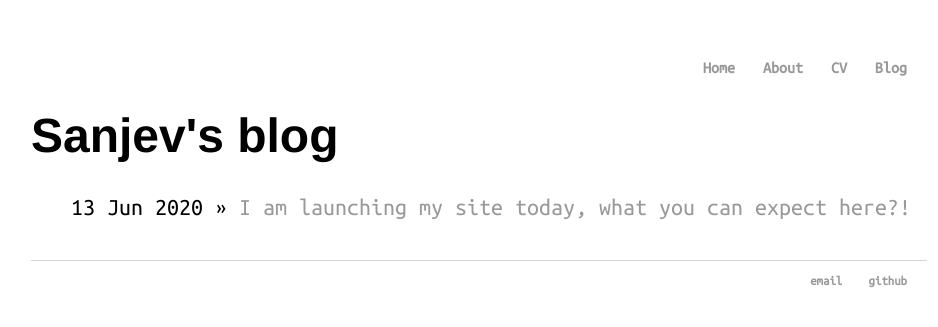
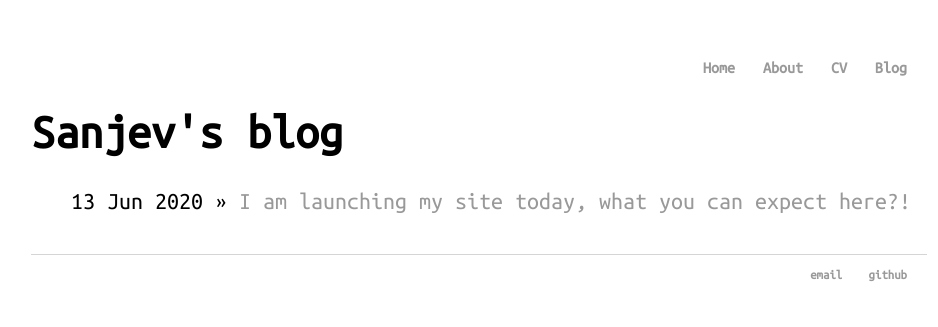
Before and after one commit to sanjevk/portfolio, a Jekyll site: the page built from blog/index.html, in a window 1280 px wide. Shown: the top 327 px of the page, without its empty margins (161-1099 px from the left). Built offline with Jekyll 4.4.1, drawn with Linux system fonts in a browser that asks for light colours.

Commit message:
tweak #8

```diff
--- a/blog/index.html
+++ b/blog/index.html
@@ -2,7 +2,7 @@
 layout: default
 title: Sanjev's blog
 ---
-	<h1>{{ page.title }}</h1>
+	<h1 class="blog_title">{{ page.title }}</h1>
 	<ul class="posts">
 
 	  {% for post in site.posts %}
--- a/css/main.css
+++ b/css/main.css
@@ -14,6 +14,11 @@
     font-weight: normal;
     font-style: normal;
 
+}
+
+h1.blog_title {
+    font-size: 3em;
+    font-family: 'ubuntu_monoregular';
 }
 
 body {
@@ -40,10 +45,6 @@ a {
 a:hover {
     text-decoration: none;
     filter: brightness(50%);
-}
-
-.display_picture_link:hover {
-    text-decoration-style: none;
 }
 
 .display_picture {
```
